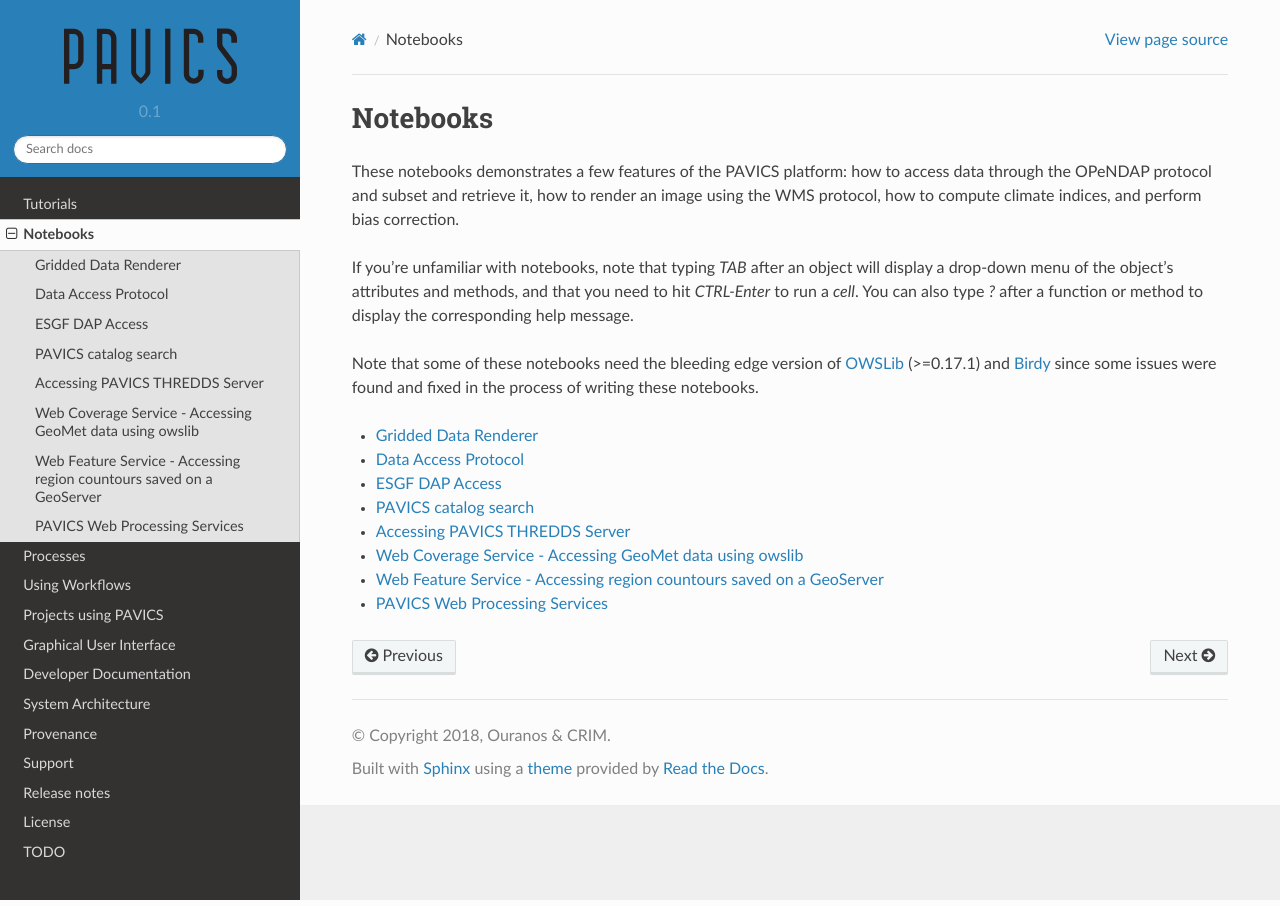
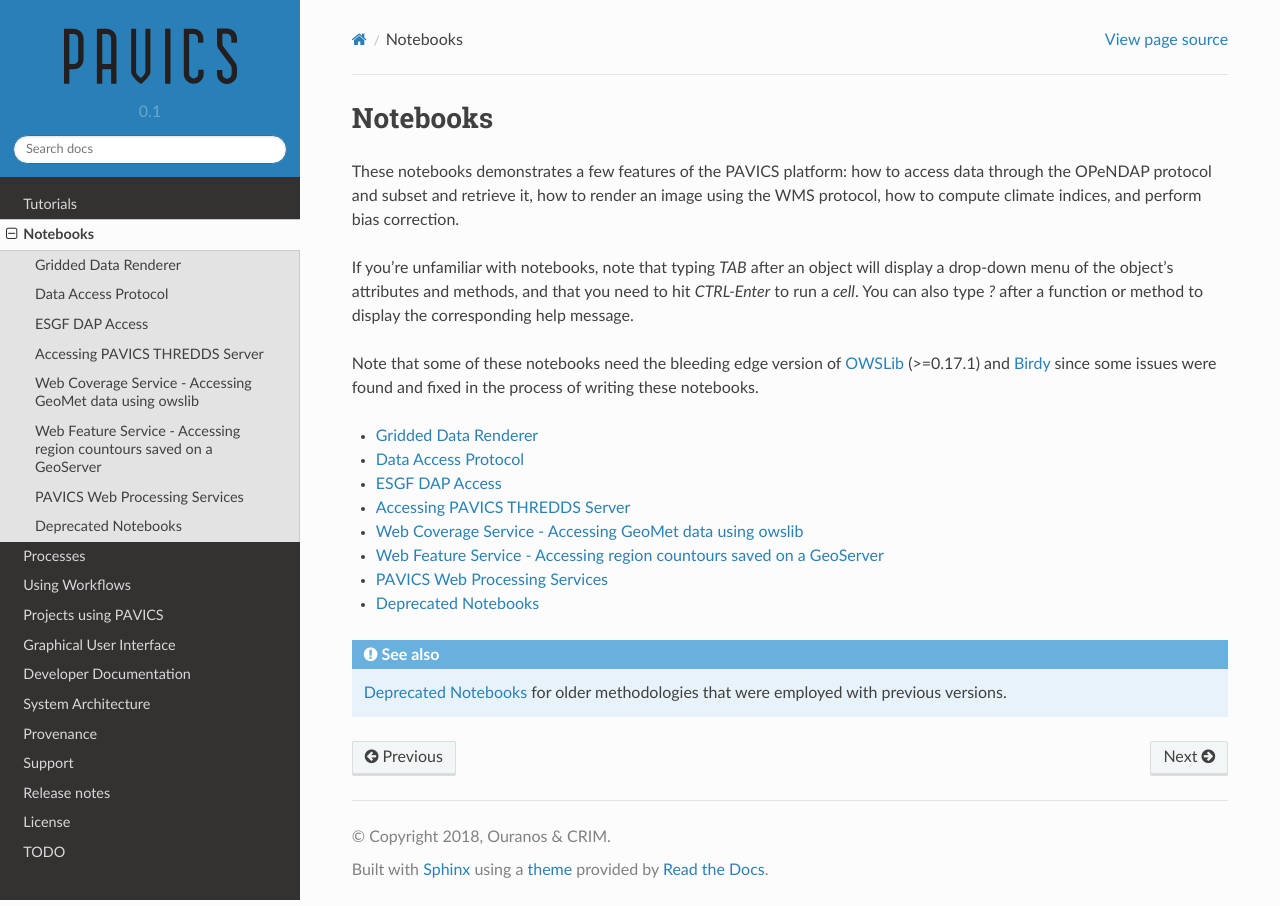
Before and after one commit to Ouranosinc/pavics-sdi, a Sphinx documentation site: the page built from docs/source/notebooks/index.rst, in a window 1280 px wide. Built offline with Sphinx 7.4.7 and the Read the Docs theme 2.0.0, drawn with Linux system fonts in a browser that asks for light colours; pages that are not in the unit, such as notebooks, are missing from menus.

Commit message:
move catalog-search notebook to 'deprecated' section (see comment https://github.com/Ouranosinc/PAVICS-e2e-workflow-tests/pull/55#issuecomment-805078177)

```diff
--- a/docs/source/notebooks/index.rst
+++ b/docs/source/notebooks/index.rst
@@ -14,13 +14,16 @@
    rendering
    opendap
    esgf-dap
-   catalog_search
    pavics_thredds
    WCS_example
    WFS_example
    WPS_example
    WMS_example
    regridding
+   ../deprecated/index
 
 .. _OWSLib: https://geopython.github.io/OWSLib/
 .. _Birdy: https://birdy.readthedocs.io
+
+.. seealso::
+    :ref:`Deprecated Notebooks` for older methodologies that were employed with previous versions.
```
Also changed, not shown: docs/source/deprecated/index.rst (added, +13 -0 lines), docs/source/deprecated/catalog_search.ipynb (renamed from docs/source/notebooks/catalog_search.ipynb).
